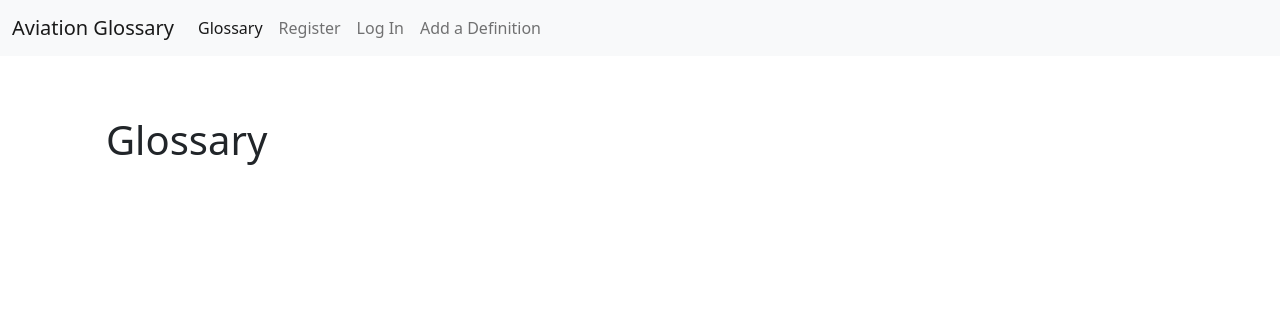
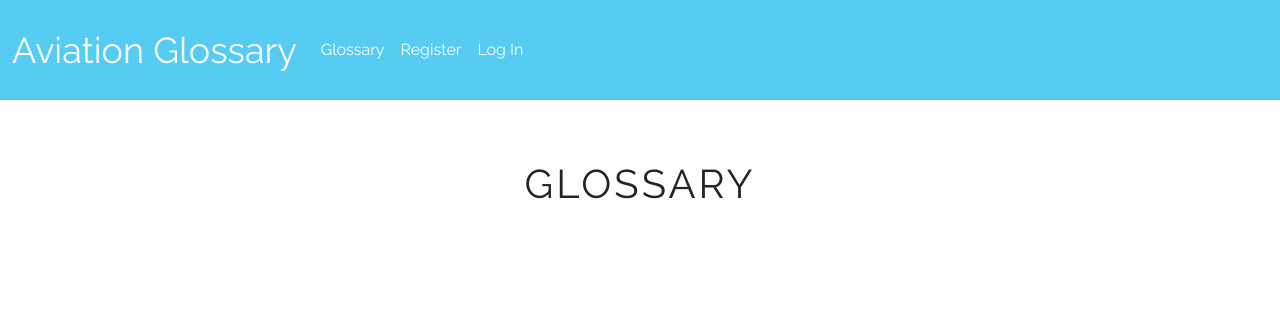
Before and after one commit to gretaegan/aviation-glossary, a Flask app: page / in a window 1280 px wide. Shown: the top 315 px of the page. Run offline with Flask 2, Linux system fonts and the light colour scheme; data that the repository does not hold is empty; some libraries are stand-ins or nearby versions.

Commit message:
Re-format Glossary page using Bootstrap card. Add styling to Navbar

```diff
--- a/app.py
+++ b/app.py
@@ -108,6 +108,13 @@ def add_definition():
     return render_template("add_definition.html", categories=categories)
 
 
+@app.route("/edit_definition/<definition_id>", methods=["GET", "POST"])
+def edit_definition(definition_id):
+    definition = mongo.db.definitions.find_one({"_id": ObjectId(definition_id)})
+    categories = mongo.db.categories.find().sort("category_name", 1)
+    return render_template("edit_definition.html", definition=definition, categories=categories)
+
+
 if __name__ == "__main__":
     app.run(host=os.environ.get("IP"),
             port=int(os.environ.get("PORT")),
--- a/static/css/style.css
+++ b/static/css/style.css
@@ -1,3 +1,28 @@
+@import url('https://fonts.googleapis.com/css2?family=Raleway&display=swap');
+
+body {
+    font-family: 'Raleway',sans-serif;
+}
+
+/*-----Navbar*/
+
+.navbar-custom {
+    background-color: rgba(29, 186, 238, 0.74);
+    height: 100px;
+}
+
+.navbar-brand {
+    font-size: 36px;
+    color: #fafafa;
+}
+
+.nav-link {
+    color: #fafafa;
+}
+
+
+
+
 .register-container {
     height: 100px;
 }
@@ -18,4 +43,12 @@
 .glossary-heading {
     padding-top: 60px;
     padding-bottom: 60px;
+    text-align: center;
+    text-transform: uppercase;
+    letter-spacing: 3px;
 }
+
+.glossary-card {
+    padding-top: 20px;
+    padding-bottom: 20px;
+}
--- a/templates/base.html
+++ b/templates/base.html
@@ -14,7 +14,7 @@
 <body>
         <header>
             <!-- navbar -->
-            <nav class="navbar navbar-expand-lg navbar-light bg-light">
+            <nav class="navbar navbar-expand-lg navbar-custom">
                 <div class="container-fluid">
                 <a class="navbar-brand" href="#">Aviation Glossary</a>
                 <button class="navbar-toggler" type="button" data-bs-toggle="collapse" data-bs-target="#navbarText" aria-controls="navbarText" aria-expanded="false" aria-label="Toggle navigation">
@@ -30,6 +30,9 @@
                         <a class="nav-link" aria-current="page" href="{{ url_for('dashboard', username=session['user']) }}">Dashboard</a>
                         </li>
                         <li class="nav-item">
+                            <a class="nav-link" href="{{ url_for('add_definition') }}">Add a Definition </a>
+                        </li>
+                        <li class="nav-item">
                         <a class="nav-link" href="{{ url_for('logout') }}">Log Out</a>
                         </li>
                     {% else %}
@@ -39,9 +42,6 @@
                         <li class="nav-item">
                         <a class="nav-link" href="{{ url_for('login') }}">Log In</a>
                         </li>
-                        <li class="nav-item">
-                            <a class="nav-link" href="{{ url_for('add_definition') }}">Add a Definition </a>
-                            </li>
                     {% endif %}
                     </ul>
                 </div>
@@ -67,6 +67,8 @@
             </div>
         </section>
 
+
+
         <section>
             <div class="container">
                 <div class="row">
--- a/templates/glossary.html
+++ b/templates/glossary.html
@@ -9,30 +9,33 @@
             </div>
         </div>
     </div>
-    <div class="accordian-container">
+    <div class="glossary-card">
       {% for definition in definitions %}
-      <div class="accordion" id="def-accordian">
-        <div class="accordion-item">
-          <h2 class="accordion-header" id="def-heading">
-            <button class="accordion-button collapsed" type="button" data-bs-toggle="collapse" data-bs-target="#collapseOne" aria-expanded="false" aria-controls="collapseOne">
-                {{ definition.definition_name }}
-            </button>
-          </h2>
-          <div id="collapseOne" class="accordion-collapse collapse" aria-labelledby="headingOne" data-bs-parent="#def-accordian">
-            <div class="accordion-body">
-                <strong><em> Definition: </em>{{ definition.definition_description }}</strong>
-               <p>
-                <em> Category: </em> {{ definition.category_name }}<br>
-               </p>
-              <p>
-                <em> Example: </em>{{ definition.definition_example }}<br>
-              </p>
-            </div>
-          </div>
-         </div>
+      <h5 class="card-header">{{ definition.definition_name }}</h5>
+        <div class="card-body">
+          <h5 class="card-title">
+            <strong>
+              <em>
+                Definition:
+              </em>
+              {{ definition.definition_description }}
+            </strong>
+          </h5>
+          <p class="card-text">
+            <em>
+              Category:
+            </em>
+            {{ definition.category_name }}
+          </p>
+          <p class="card-text">
+            <em>
+              Example:
+            </em>
+            {{ definition.definition_example }}
+          </p>
+          <a href="#" class="btn btn-primary">Edit</a>
         </div>
-      </div>
-    {% endfor %}
+      {% endfor %}
     </div>
   </section>
 {% endblock %}
```
